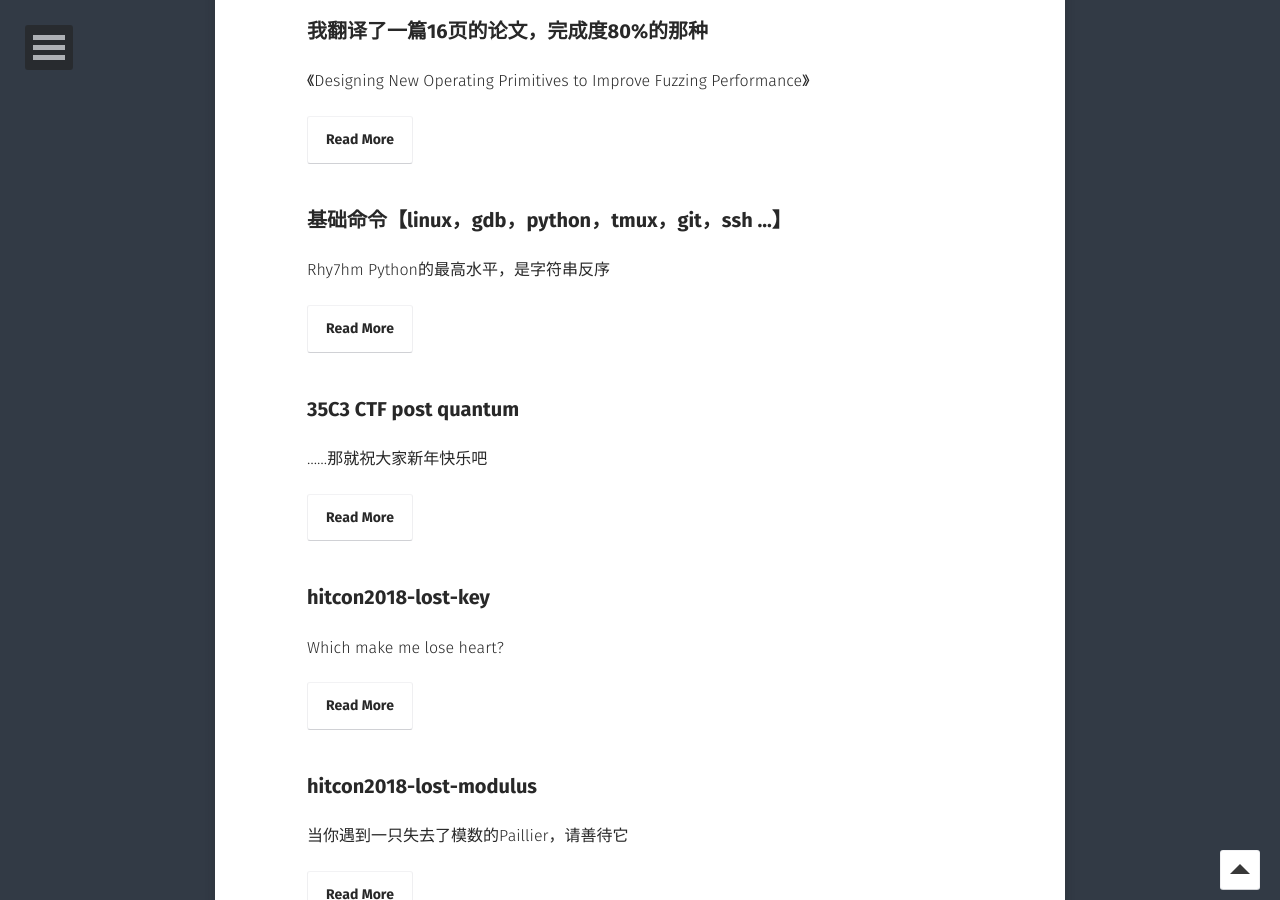
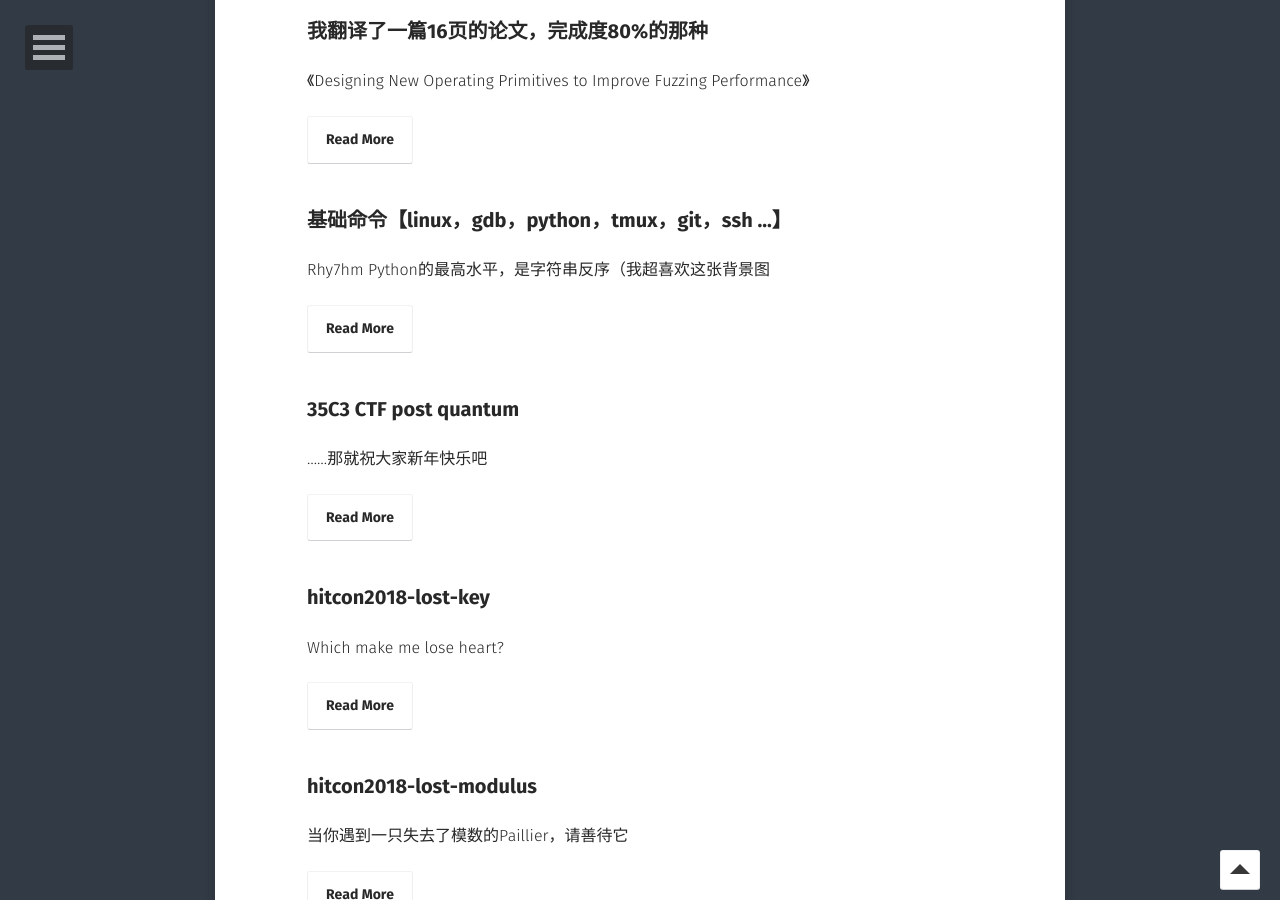
Before and after one commit to RhythmMark/RhythmMark.github.io, a Jekyll site: the page built from posts/index.md, in a window 1280 px wide and 900 px high, scrolled down 505 px. Built offline with Jekyll 4.4.1, drawn with Linux system fonts in a browser that asks for light colours; some web fonts are replaced; comment, search, counter and statistics services are not loaded.

Commit message:
Update 2019-03-23-mark.md

```diff
--- a/_posts/2019-03-23-mark.md
+++ b/_posts/2019-03-23-mark.md
@@ -2,7 +2,7 @@
 layout: post
 title: "基础命令【linux，gdb，python，tmux，git，ssh ...】 "
 date: 2019-03-23
-excerpt: "Rhy7hm Python的最高水平，是字符串反序"
+excerpt: "Rhy7hm Python的最高水平，是字符串反序（我超喜欢这张背景图"
 tags: [Linux,gdb,python]
 feature:  https://res.cloudinary.com/teepublic/image/private/s--fFODukK3--/t_Preview/b_rgb:191919,c_lpad,f_jpg,h_630,q_90,w_1200/v1534966885/production/designs/3055570_0.jpg
 comments: true
```
